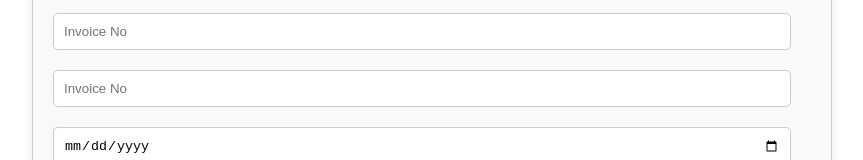
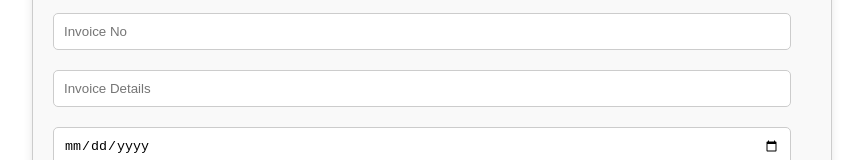
Before and after one commit to aryan7122/Invoice-Generator, a React (Create React App) app: page / in a window 1280 px wide. Shown: the part 1704-1864 px from the top of the page, without its empty margins (208-1071 px from the left). Built offline with nearby package versions, Linux system fonts and the light colour scheme.

Commit message:
Initial commit

```diff
--- a/src/components/InvoiceForm.jsx
+++ b/src/components/InvoiceForm.jsx
@@ -139,7 +139,7 @@ const InvoiceForm = () => {
                 {formData.invoiceDetails.map((detail, index) => (
                     <div key={index}>
                         <input type="text" name={`invoiceDetails.${index}.invoiceNo`} placeholder="Invoice No" value={detail.invoiceNo} onChange={handleChange} />
-                        <input type="text" name={`invoiceDetails.${index}.invoiceDetails`} placeholder="Invoice No" value={detail.invoiceDetails} onChange={handleChange} />
+                        <input type="text" name={`invoiceDetails.${index}.invoiceDetails`} placeholder="Invoice Details" value={detail.invoiceDetails} onChange={handleChange} />
                         <input type="date" name={`invoiceDetails.${index}.invoiceDate`} placeholder="Invoice Date" value={detail.invoiceDate} onChange={handleChange} />
                     </div>
                 ))}
```
